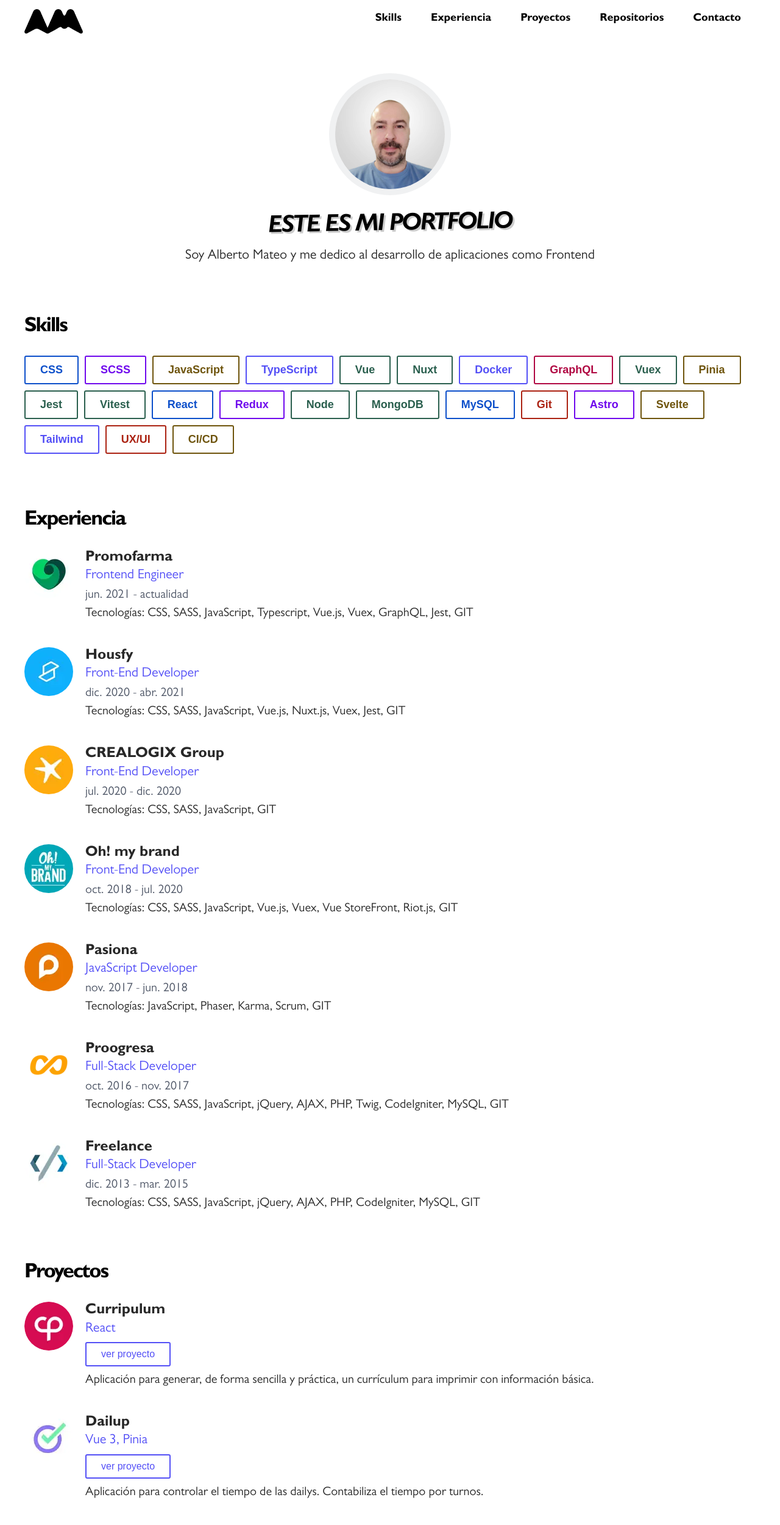
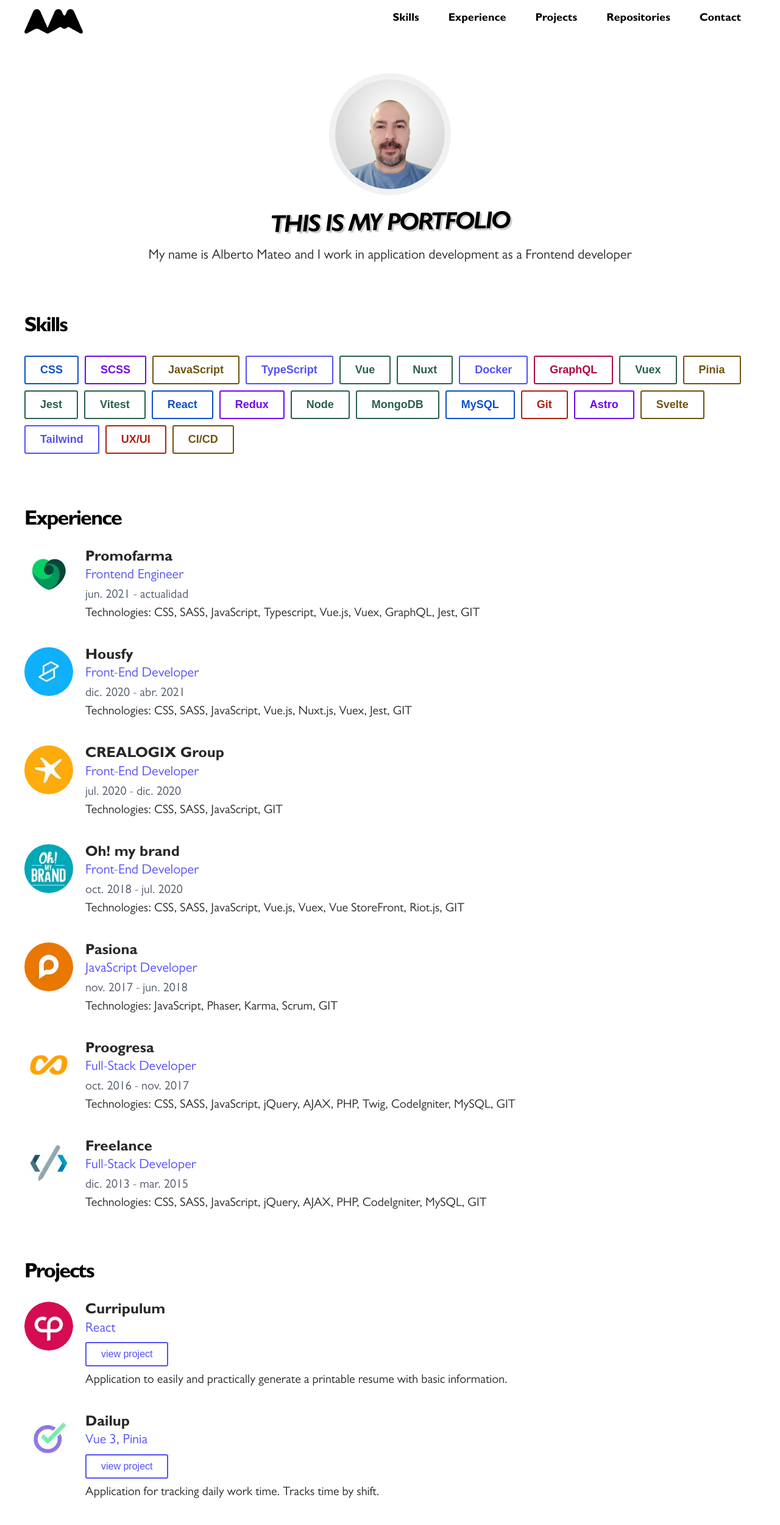
Before and after one commit to Mathiew82/portfolio, a Vue app: page / in a window 1280 px wide. Shown: the top 2500 px of the page at 61% size. Built offline with nearby package versions, Linux system fonts and the light colour scheme; no server answers.

Commit message:
Translated from Spanish to English

```diff
--- a/index.html
+++ b/index.html
@@ -1,5 +1,5 @@
-<!DOCTYPE html>
-<html lang="es">
+<!doctype html>
+<html lang="en">
   <head>
     <meta charset="UTF-8" />
     <meta
@@ -9,7 +9,7 @@
     <title>Alberto Mateo | Portfolio</title>
     <meta
       name="description"
-      content="Soy Alberto Mateo y este es mi portfolio personal con información sobre mi."
+      content="I am Alberto Mateo and this is my personal portfolio with information about me."
     />
     <link rel="icon" href="/favicon.ico" />
   </head>
--- a/src/components/Contact.vue
+++ b/src/components/Contact.vue
@@ -1,4 +1,4 @@
 <template>
-  ¿Quieres contactar conmigo? este es mi correo electrónico:
+  Do you want to contact me? This is my email address:
   <span class="bold">amateo1982[arroba]yahoo.es</span>
 </template>
--- a/src/components/FooterCmp.vue
+++ b/src/components/FooterCmp.vue
@@ -1,6 +1,6 @@
 <template>
   <footer>
-    <span>Gracias por visitar mi sitio! :)</span>
+    <span>Thank you for visiting my site! :)</span>
     <span>
       <a
         href="https://www.linkedin.com/in/amateo82/"
--- a/src/components/Projects/ProjectItem.vue
+++ b/src/components/Projects/ProjectItem.vue
@@ -14,7 +14,7 @@
         {{ item.name }} <span>{{ item.stack }}</span>
       </div>
       <div class="item-list__info">
-        <a :href="item.url" target="_blank"> ver proyecto </a>
+        <a :href="item.url" target="_blank"> view project </a>
       </div>
       <div class="item-list__description">
         {{ item.description }}
--- a/src/components/Repos/RepoList.vue
+++ b/src/components/Repos/RepoList.vue
@@ -14,7 +14,7 @@
   </div>
   <div v-if="!repos" class="no-results-wrapper">
     <div class="gg-smile-sad" />
-    Ha ocurrido algún error y no se pueden mostrar los repositorios
+    An error has occurred and the repositories cannot be displayed.
   </div>
   <div v-if="isLoading" class="loader-wrapper">
     <div class="loader" />
--- a/src/constants/experience.ts
+++ b/src/constants/experience.ts
@@ -6,35 +6,35 @@ export const experienceData: ExperienceItem[] = [
     companyName: 'Promofarma',
     position: 'Frontend Engineer',
     dates: 'jun. 2021 - actualidad',
-    description: `Tecnologías: CSS, SASS, JavaScript, Typescript, Vue.js, Vuex, GraphQL, Jest, GIT`
+    description: `Technologies: CSS, SASS, JavaScript, Typescript, Vue.js, Vuex, GraphQL, Jest, GIT`
   },
   {
     image: 'logo_housfy-min.webp',
     companyName: 'Housfy',
     position: 'Front-End Developer',
     dates: 'dic. 2020 - abr. 2021',
-    description: `Tecnologías: CSS, SASS, JavaScript, Vue.js, Nuxt.js, Vuex, Jest, GIT`
+    description: `Technologies: CSS, SASS, JavaScript, Vue.js, Nuxt.js, Vuex, Jest, GIT`
   },
   {
     image: 'logo_crealogix-min.webp',
     companyName: 'CREALOGIX Group',
     position: 'Front-End Developer',
     dates: 'jul. 2020 - dic. 2020',
-    description: `Tecnologías: CSS, SASS, JavaScript, GIT`
+    description: `Technologies: CSS, SASS, JavaScript, GIT`
   },
   {
     image: 'logo_ohmybrand-min.webp',
     companyName: 'Oh! my brand',
     position: 'Front-End Developer',
     dates: 'oct. 2018 - jul. 2020',
-    description: `Tecnologías: CSS, SASS, JavaScript, Vue.js, Vuex, Vue StoreFront, Riot.js, GIT`
+    description: `Technologies: CSS, SASS, JavaScript, Vue.js, Vuex, Vue StoreFront, Riot.js, GIT`
   },
   {
     image: 'logo_pasiona-min.webp',
     companyName: 'Pasiona',
     position: 'JavaScript Developer',
     dates: 'nov. 2017 - jun. 2018',
-    description: `Tecnologías: JavaScript, Phaser, Karma, Scrum, GIT`
+    description: `Technologies: JavaScript, Phaser, Karma, Scrum, GIT`
   },
   {
     image: 'logo_proogresa-min.webp',
@@ -42,13 +42,13 @@ export const experienceData: ExperienceItem[] = [
     position: 'Full-Stack Developer',
     dates: 'oct. 2016 - nov. 2017',
     description:
-      'Tecnologías: CSS, SASS, JavaScript, jQuery, AJAX, PHP, Twig, CodeIgniter, MySQL, GIT'
+      'Technologies: CSS, SASS, JavaScript, jQuery, AJAX, PHP, Twig, CodeIgniter, MySQL, GIT'
   },
   {
     image: 'logo_codiwho-min.webp',
     companyName: 'Freelance',
     position: 'Full-Stack Developer',
     dates: 'dic. 2013 - mar. 2015',
-    description: `Tecnologías: CSS, SASS, JavaScript, jQuery, AJAX, PHP, CodeIgniter, MySQL, GIT`
+    description: `Technologies: CSS, SASS, JavaScript, jQuery, AJAX, PHP, CodeIgniter, MySQL, GIT`
   }
 ];
--- a/src/constants/navbar.ts
+++ b/src/constants/navbar.ts
@@ -7,18 +7,18 @@ export const navbarData: NavbarItem[] = [
   },
   {
     id: 'experience',
-    name: 'Experiencia'
+    name: 'Experience'
   },
   {
     id: 'projects',
-    name: 'Proyectos'
+    name: 'Projects'
   },
   {
     id: 'repos',
-    name: 'Repositorios'
+    name: 'Repositories'
   },
   {
     id: 'contact',
-    name: 'Contacto'
+    name: 'Contact'
   }
 ];
--- a/src/constants/projects.ts
+++ b/src/constants/projects.ts
@@ -7,7 +7,7 @@ export const projectsData: ProjectItem[] = [
     name: 'Curripulum',
     stack: 'React',
     description:
-      'Aplicación para generar, de forma sencilla y práctica, un currículum para imprimir con información básica.'
+      'Application to easily and practically generate a printable resume with basic information.'
   },
   {
     image: 'logo_dailup-min.webp',
@@ -15,7 +15,7 @@ export const projectsData: ProjectItem[] = [
     name: 'Dailup',
     stack: 'Vue 3, Pinia',
     description:
-      'Aplicación para controlar el tiempo de las dailys. Contabiliza el tiempo por turnos.'
+      'Application for tracking daily work time. Tracks time by shift.'
   },
   {
     image: 'logo_cijs-min.webp',
@@ -23,7 +23,7 @@ export const projectsData: ProjectItem[] = [
     name: 'Compress Images JS',
     stack: 'Vue 2, Vuex',
     description:
-      'Aplicación para la compresión de imágenes. Pueden descargarse individualmente o en un archivo comprimido.'
+      'Image compression application. Images can be downloaded individually or in a compressed file.'
   },
   {
     image: 'logo_buscamovies-min.webp',
@@ -31,7 +31,7 @@ export const projectsData: ProjectItem[] = [
     name: 'BuscaMovies',
     stack: 'React, Redux, Jest, TMDb API',
     description:
-      'Proyecto de búsqueda de películas alimentado por la api de TMDb. Puedes buscar películas y obtener la información sobre ellas.'
+      'Movie search project powered by the TMDb API. You can search for movies and get information about them.'
   },
   {
     image: 'logo_multiplication-tables-desktop-min.webp',
@@ -39,6 +39,6 @@ export const projectsData: ProjectItem[] = [
     name: 'Tablas de Multiplicar - Desktop App',
     stack: 'Electron',
     description:
-      'Un sencillo juego para que los niños puedan aprender de forma más divertida las tablas de multiplicar.'
+      'A simple game so that children can learn the multiplication tables in a more fun way.'
   }
 ];
--- a/src/views/Home.vue
+++ b/src/views/Home.vue
@@ -1,23 +1,23 @@
 <template>
   <Welcome
     image="mi-foto-min.jpeg"
-    title="ESTE ES MI PORTFOLIO"
-    description="Soy Alberto Mateo y me dedico al desarrollo de aplicaciones como Frontend"
+    title="THIS IS MY PORTFOLIO"
+    description="My name is Alberto Mateo and I work in application development as a Frontend developer"
   />
 
   <h2 id="skills-content">Skills</h2>
   <SkillsList />
 
-  <h2 id="experience-content" class="mt75">Experiencia</h2>
+  <h2 id="experience-content" class="mt75">Experience</h2>
   <ExperienceList />
 
-  <h2 id="projects-content" class="mt75">Proyectos</h2>
+  <h2 id="projects-content" class="mt75">Projects</h2>
   <ProjectsList />
 
-  <h2 id="repos-content" class="mt75">Repositorios en Github</h2>
+  <h2 id="repos-content" class="mt75">Repositories on Github</h2>
   <ReposList />
 
-  <h2 id="contact-content" class="mt75">Contacta conmigo</h2>
+  <h2 id="contact-content" class="mt75">Contact me</h2>
   <Contact />
 </template>
 
```
